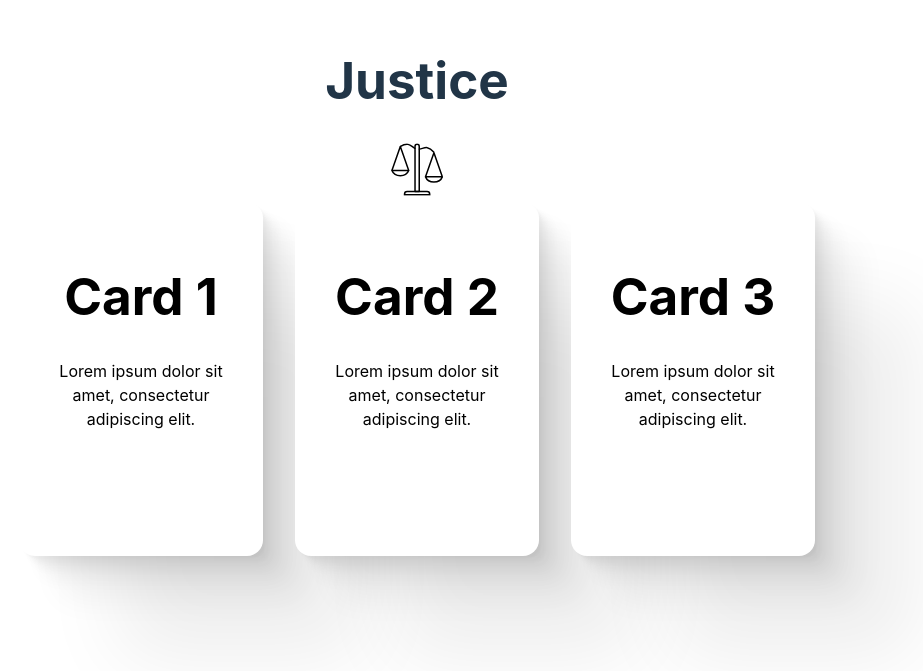
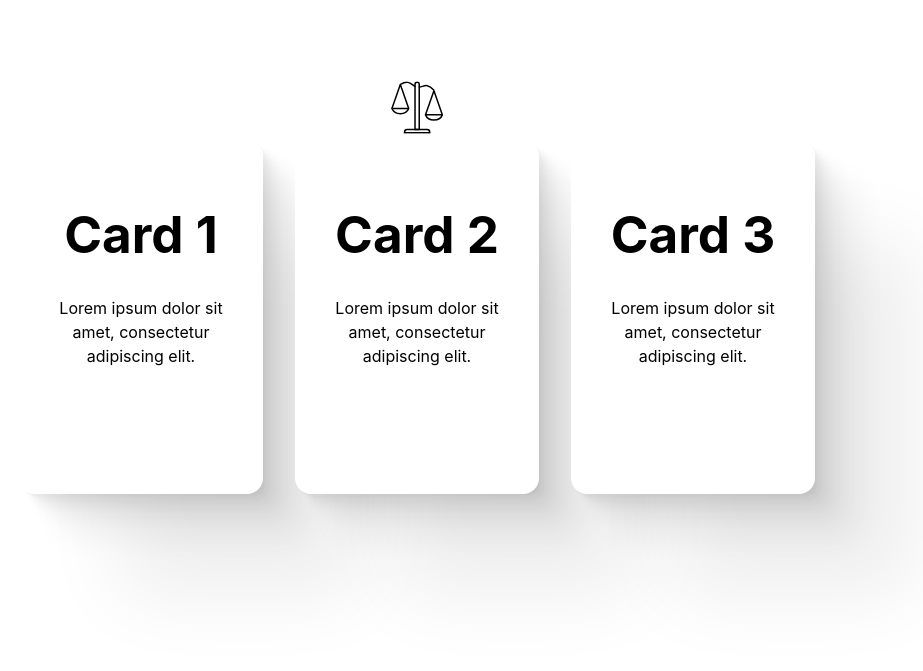
Before and after one commit to emilevl/projint-mini-jeux-durabilia, a Vue app: page / in a window 1280 px wide. Shown: the part 113-784 px from the top of the page, without its empty margins (223-1146 px from the left). Built offline with nearby package versions, Linux system fonts and the light colour scheme.

Commit message:
Pas trop avancé dans le composant de ressource :/

```diff
--- a/src/components/ressource.vue
+++ b/src/components/ressource.vue
@@ -7,14 +7,11 @@ const props = defineProps({
     url: String
 })
 
-let percentage = ref(parseInt(props.level) + 2)
 </script>
 
 <template>
-    <h1>{{ name }}</h1>
-    <img :src=url>
+    <img class="back" :src=url>
 </template>
 
 <style scoped>
-
 </style>
```
